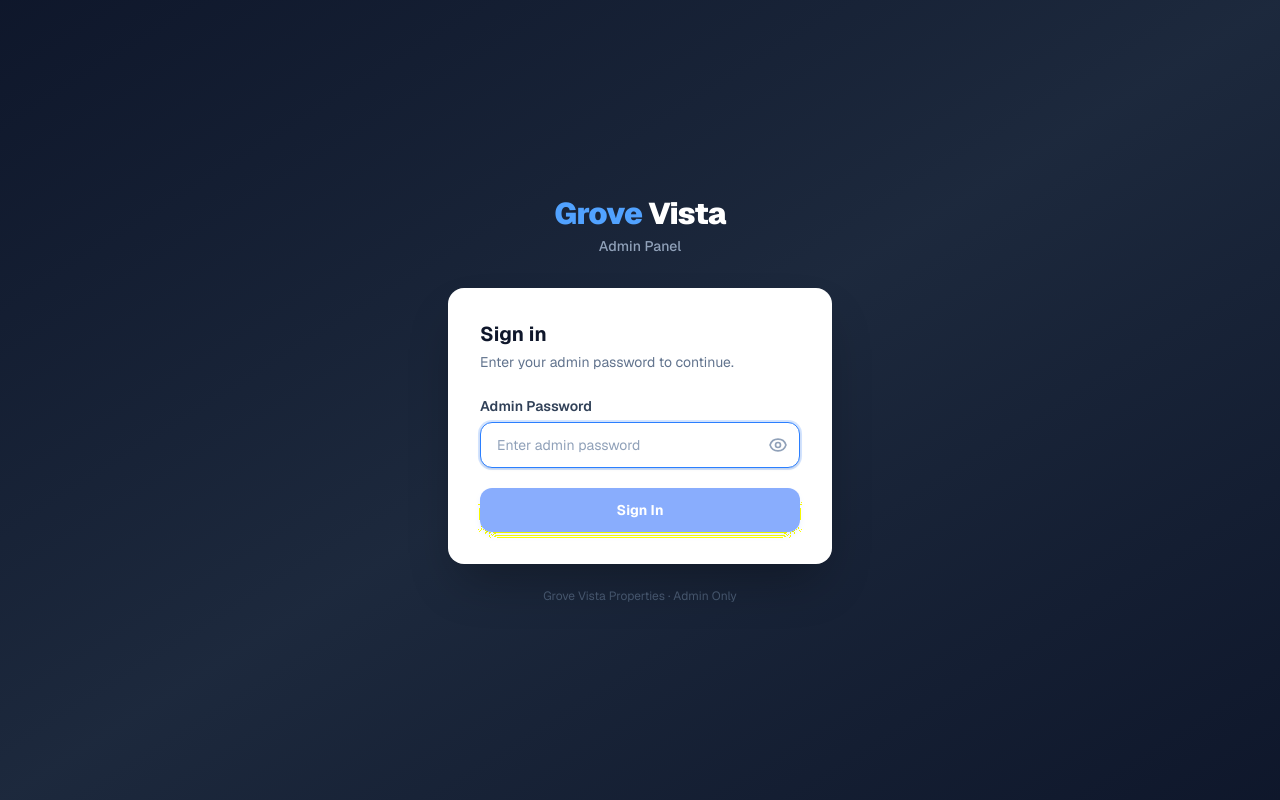
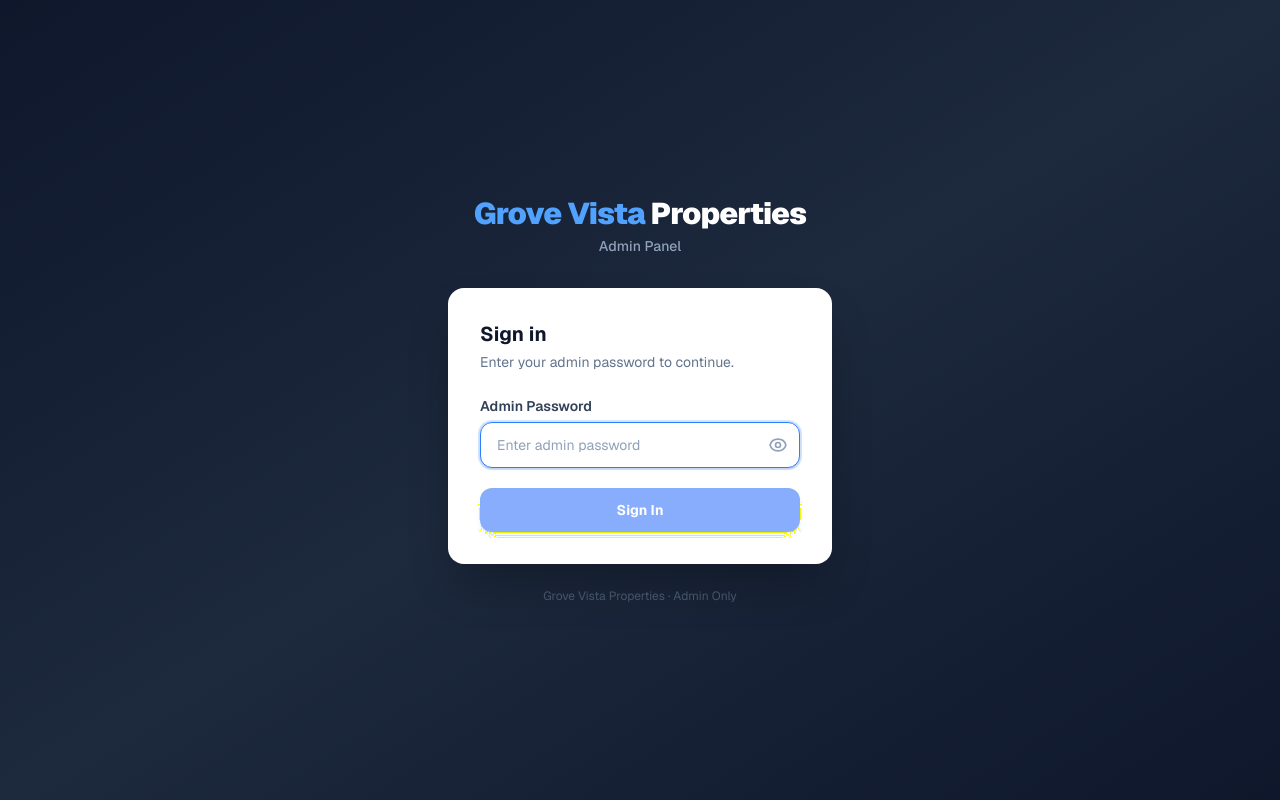
Before and after one commit to MarTech-Union/Grove-Vista-Properties, a Next.js app: page /admin/login in a window 1280 px wide. Built offline with nearby package versions, Linux system fonts and the light colour scheme; a web font is replaced by a local one.

Commit message:
Updated the content of admin section"

```diff
--- a/src/app/admin/login/page.js
+++ b/src/app/admin/login/page.js
@@ -1,7 +1,7 @@
 import { Suspense } from "react";
 import AdminLoginForm from "@/components/admin/AdminLoginForm";
 
-export const metadata = { title: "Admin Login | Grove Vista" };
+export const metadata = { title: "Admin Login | Grove Vista Properties" };
 
 export default function AdminLoginPage() {
   return (
@@ -10,8 +10,8 @@ export default function AdminLoginPage() {
         {/* Brand */}
         <div className="mb-8 text-center">
           <p className="text-3xl font-black tracking-tight">
-            <span className="text-blue-400">Grove</span>
-            <span className="text-white"> Vista</span>
+            <span className="text-blue-400">Grove Vista</span>
+            <span className="text-white"> Properties</span>
           </p>
           <p className="mt-1 text-sm font-medium text-slate-400">Admin Panel</p>
         </div>
--- a/src/components/Footer.js
+++ b/src/components/Footer.js
@@ -33,7 +33,7 @@ export default function Footer() {
                 className="flex-1 rounded-lg bg-white px-4 py-3 text-sm text-black shadow-sm placeholder:text-slate-400 focus:outline-none focus:ring-2 focus:ring-blue-500"
               />
               <Link
-                href="/about/newsletter-subscribe"
+                href="/newsletter-subscribe"
                 className="flex h-11 w-11 shrink-0 items-center justify-center rounded-full border border-slate-600 text-white shadow-sm transition-all hover:border-white hover:bg-white hover:text-black"
                 aria-label="Subscribe"
               >
```
Also changed, not shown: 1 other file (tests, documents, lock files or other folders).
